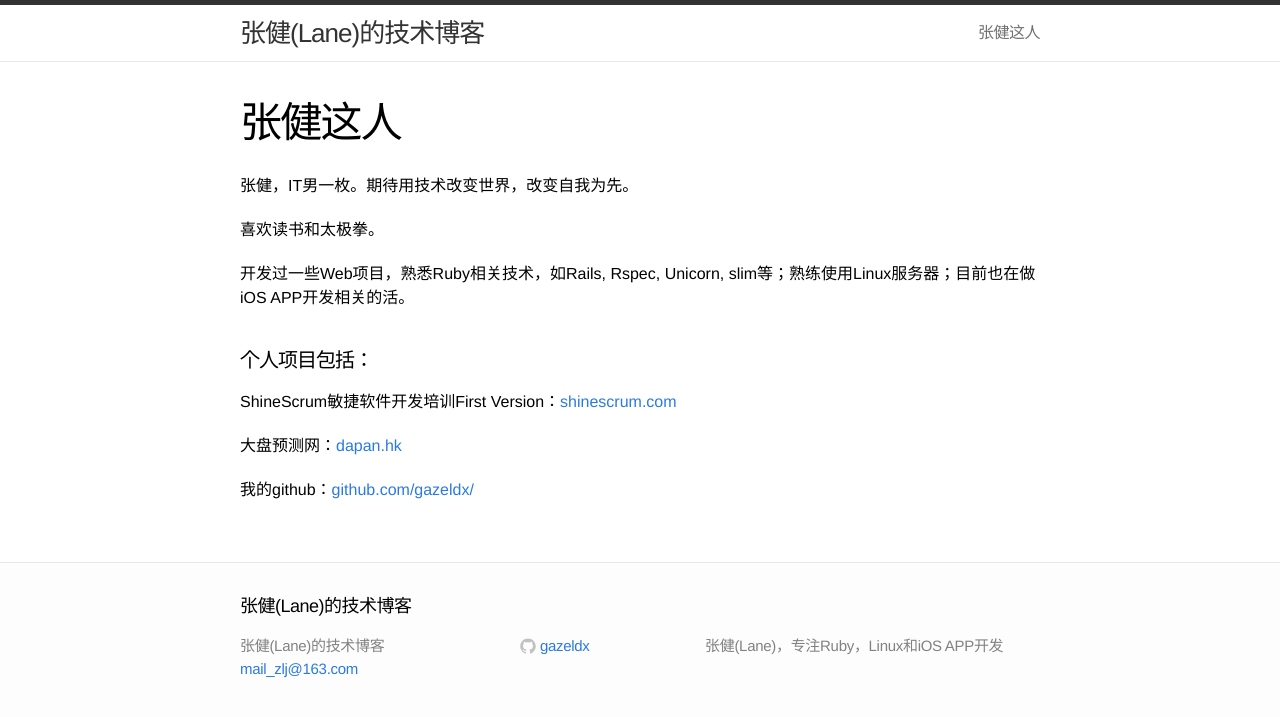
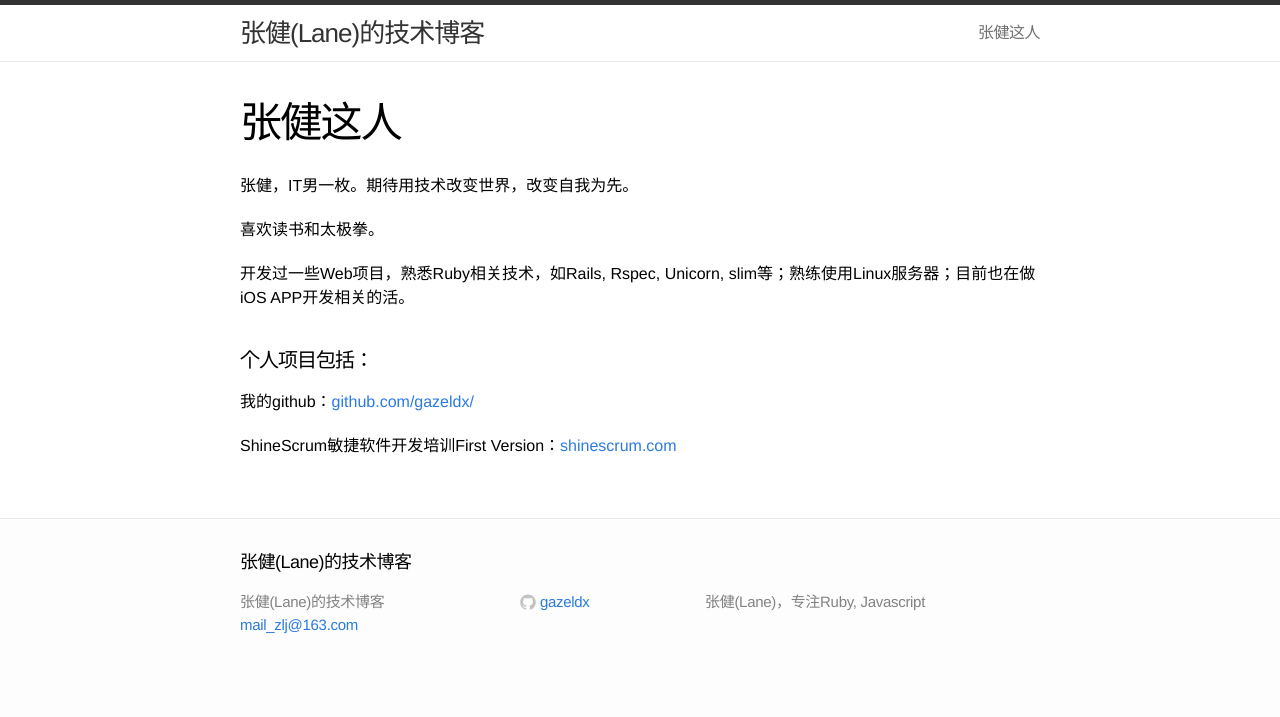
Before and after one commit to gazeldx/gazeldx.github.io, a Jekyll site: the page built from about.md, in a window 1280 px wide. Shown: the top 717 px of the page. Built offline with Jekyll 4.4.1, drawn with Linux system fonts in a browser that asks for light colours.

Commit message:
Modify desc

```diff
--- a/_config.yml
+++ b/_config.yml
@@ -1,7 +1,7 @@
 # Site settings
 title: 张健(Lane)的技术博客
 email: mail_zlj@163.com
-description: "张健(Lane)，专注Ruby，Linux和iOS APP开发"
+description: "张健(Lane)，专注Ruby, Javascript"
 baseurl: ""
 url: "http://dapan.hk"
 # twitter_username: jekyll
--- a/about.md
+++ b/about.md
@@ -10,9 +10,6 @@ permalink: /about/
 开发过一些Web项目，熟悉Ruby相关技术，如Rails, Rspec, Unicorn, slim等；熟练使用Linux服务器；目前也在做iOS APP开发相关的活。
 
 ####个人项目包括：
+我的github：[github.com/gazeldx/](https://github.com/gazeldx/)
 
 ShineScrum敏捷软件开发培训First Version：[shinescrum.com](http://shinescrum.com/)
-
-大盘预测网：[dapan.hk](http://dapan.hk/)
-
-我的github：[github.com/gazeldx/](https://github.com/gazeldx/)
```
